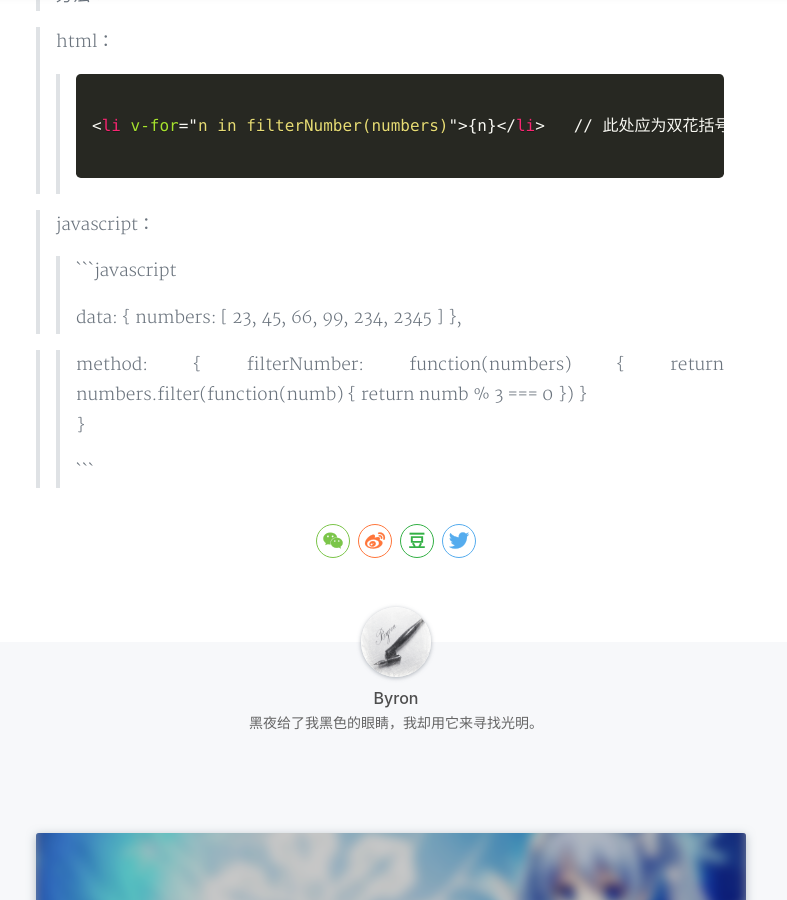
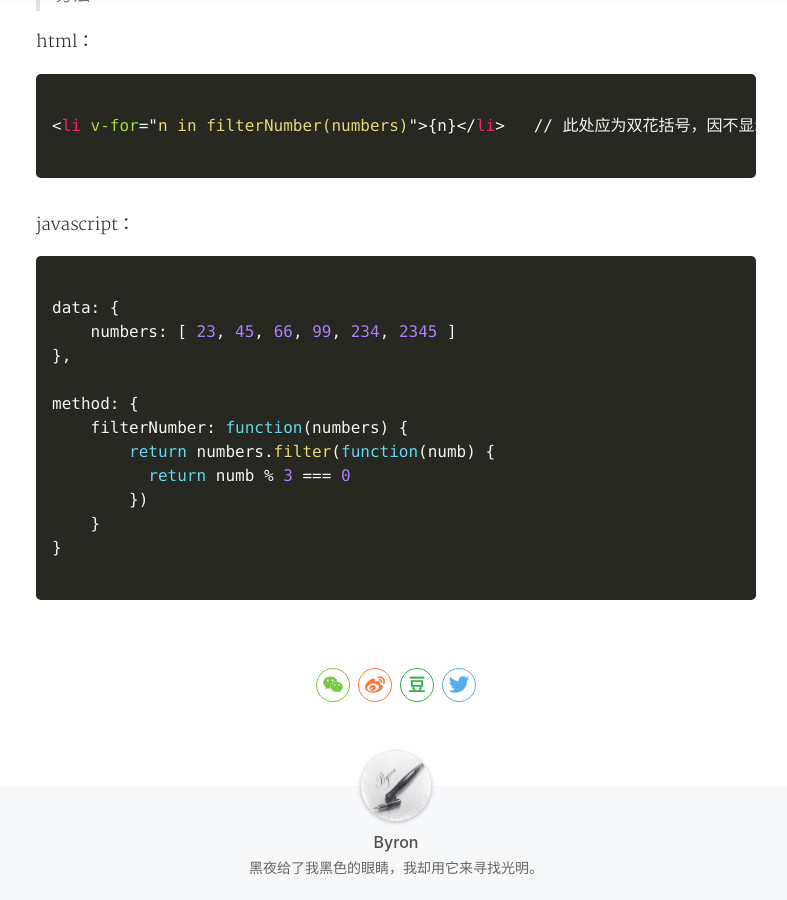
Before and after one commit to yangliangwu/old-blog, a Jekyll site: the page built from _posts/2018-06-24-Vue.js显示过滤、排序结果.md, in a window 1280 px wide and 900 px high, scrolled down 2203 px. Shown: the whole window, without its empty margins (244-1031 px from the left). Built offline with Jekyll 4.4.1, drawn with Linux system fonts in a browser that asks for light colours; nearby versions of some CDN libraries; a style sheet for code colours, icons or effects is not loaded; some of the changed lines change nothing that is shown.

Commit message:
Update 2018-06-24-Vue.js显示过滤、排序结果.md

````diff
--- a/_posts/2018-06-24-Vue.js显示过滤、排序结果.md
+++ b/_posts/2018-06-24-Vue.js显示过滤、排序结果.md
@@ -64,26 +64,26 @@ Javascript:
 
 > *当计算属性不适用的情况下，例如嵌套在v-for循环中的时候,我们也可以使用一个method方法：*
 
-> html：
->> ```html
->>
->> <li v-for="n in filterNumber(numbers)">{n}</li>   // 此处应为双花括号，因不显示而用单花括号代替
->>
->> ```
+html：
+```html
 
-> javascript：
->> ```javascript
->>
->> data: {
->>    numbers: [ 23, 45, 66, 99, 234, 2345 ]
->> },
+<li v-for="n in filterNumber(numbers)">{n}</li>   // 此处应为双花括号，因不显示而用单花括号代替
 
->> method: {
->>    filterNumber: function(numbers) {
->>        return numbers.filter(function(numb) {
->>          return numb % 3 === 0
->>        })
->>    }
->> }
->>
->> ```
+```
+
+javascript：
+```javascript
+
+data: {
+    numbers: [ 23, 45, 66, 99, 234, 2345 ]
+},
+
+method: {
+    filterNumber: function(numbers) {
+        return numbers.filter(function(numb) {
+          return numb % 3 === 0
+        })
+    }
+}
+
+```
````
